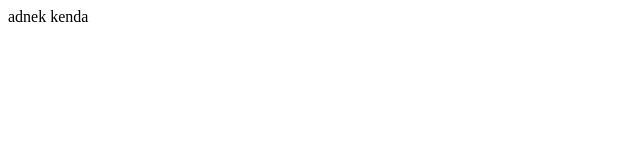
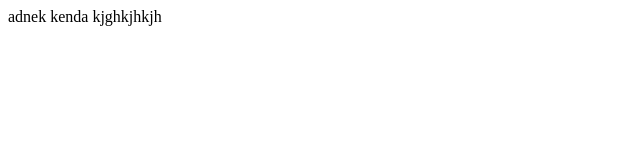
Before and after one commit to JLEVIEILLE/kenda, a plain HTML site: page index.html in a window 1280 px wide. Shown: the whole page, without its empty margins (0-640 px from the left). Drawn offline with Linux system fonts and the light colour scheme.

Commit message:
changement

```diff
--- a/index.html
+++ b/index.html
@@ -6,6 +6,6 @@
     </title>
     </head>
     <body>
-        adnek kenda
+        adnek kenda kjghkjhkjh
     </body>
 </html>
```
